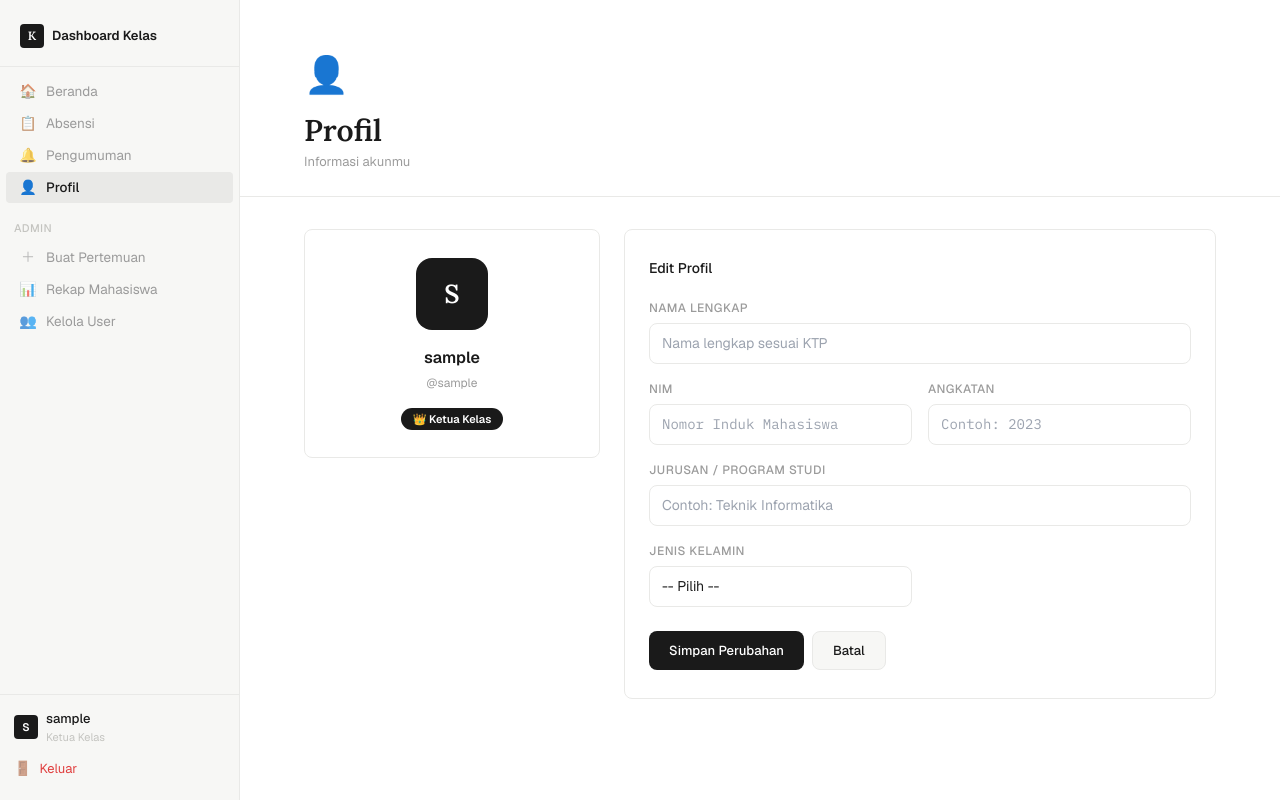
After one commit to Mogu2709/dashboard-kelas, a Django app: page /profil/ in a window 1280 px wide. The commit adds this page. Run offline with Django 5.2, Linux system fonts and the light colour scheme; the visitor is signed in with stand-in values (Sample User, id 1); data comes from the database, SQL or seed files in the repository; data that the repository does not hold is empty; some libraries are stand-ins or nearby versions.

Commit message:
feat:profile mahasiwa

```diff
--- a/accounts/urls.py
+++ b/accounts/urls.py
@@ -2,9 +2,16 @@ from django.urls import path
 from . import views
 
 urlpatterns = [
+    # Auth
     path('register/', views.register_view, name='register'),
     path('login/', views.login_view, name='login'),
     path('pending/', views.pending_approval_view, name='pending_approval'),
+
+    # Profil
+    path('profil/', views.profil_view, name='profil'),
+    path('profil/<int:user_id>/', views.profil_user_view, name='profil_user'),
+
+    # Kelola User (superuser)
     path('kelola-user/', views.kelola_user_view, name='kelola_user'),
     path('kelola-user/approve/<int:user_id>/', views.approve_user_view, name='approve_user'),
     path('kelola-user/reject/<int:user_id>/', views.reject_user_view, name='reject_user'),
--- a/accounts/views.py
+++ b/accounts/views.py
@@ -3,6 +3,7 @@ from django.contrib.auth.forms import UserCreationForm
 from django.contrib.auth import login, authenticate, logout
 from django.contrib.auth.decorators import login_required
 from django.contrib.auth.models import User
+from django.contrib import messages
 from django.utils import timezone
 from django import forms
 
@@ -18,10 +19,9 @@ class RegisterForm(UserCreationForm):
         fields = ('username', 'password1', 'password2')
 
 
-# ─── MIDDLEWARE CHECK: blokir user pending/rejected ───────────────────────────
+# ─── HELPER ───────────────────────────────────────────────────────────────────
 
 def check_user_approved(user):
-    """Return True jika user adalah superuser atau sudah approved."""
     if user.is_superuser:
         return True
     try:
@@ -40,9 +40,8 @@ def register_view(request):
         form = RegisterForm(request.POST)
         if form.is_valid():
             user = form.save(commit=False)
-            user.is_active = True  # aktif tapi belum bisa login karena status pending
+            user.is_active = True
             user.save()
-            # Buat profile dengan status pending
             UserProfile.objects.create(user=user, status='pending')
             return redirect('pending_approval')
     else:
@@ -57,7 +56,7 @@ def pending_approval_view(request):
     return render(request, 'pending_approval.html')
 
 
-# ─── CUSTOM LOGIN: cek status approval ───────────────────────────────────────
+# ─── LOGIN ────────────────────────────────────────────────────────────────────
 
 def login_view(request):
     if request.user.is_authenticated:
@@ -78,7 +77,6 @@ def login_view(request):
             try:
                 profile = user.profile
             except UserProfile.DoesNotExist:
-                # User tanpa profile dianggap pending
                 error = 'pending'
                 return render(request, 'login.html', {'error': error})
 
@@ -99,7 +97,6 @@ def login_view(request):
 
 @login_required
 def dashboard_view(request):
-    # Blokir user yang belum approved
     if not check_user_approved(request.user):
         logout(request)
         return redirect('pending_approval')
@@ -121,14 +118,77 @@ def dashboard_view(request):
     return render(request, 'dashboard.html', context)
 
 
-# ─── KELOLA USER (SUPERUSER ONLY) ─────────────────────────────────────────────
+# ─── PROFIL ───────────────────────────────────────────────────────────────────
+
+@login_required
+def profil_view(request):
+    """Profil milik sendiri."""
+    profile, _ = UserProfile.objects.get_or_create(user=request.user)
+
+    if request.method == 'POST':
+        _simpan_profil(request, profile)
+        messages.success(request, 'Profil berhasil diperbarui.')
+        return redirect('profil')
+
+    total_hadir = Attendance.objects.filter(user=request.user).count()
+    total_pertemuan = Pertemuan.objects.count()
+    persentase = round((total_hadir / total_pertemuan) * 100, 1) if total_pertemuan > 0 else 0
+
+    return render(request, 'profil.html', {
+        'profile': profile,
+        'is_own_profile': True,
+        'can_edit': True,
+        'total_hadir': total_hadir,
+        'persentase': persentase,
+    })
+
+
+@login_required
+def profil_user_view(request, user_id):
+    """Superuser melihat/edit profil mahasiswa lain."""
+    if not request.user.is_superuser:
+        return redirect('profil')
+
+    target_user = get_object_or_404(User, id=user_id)
+    profile, _ = UserProfile.objects.get_or_create(user=target_user)
+
+    if request.method == 'POST':
+        _simpan_profil(request, profile)
+        messages.success(request, f'Profil {target_user.username} berhasil diperbarui.')
+        return redirect('profil_user', user_id=user_id)
+
+    total_hadir = Attendance.objects.filter(user=target_user).count()
+    total_pertemuan = Pertemuan.objects.count()
+    persentase = round((total_hadir / total_pertemuan) * 100, 1) if total_pertemuan > 0 else 0
+
+    return render(request, 'profil.html', {
+        'profile': profile,
+        'is_own_profile': False,
+        'can_edit': True,  # superuser selalu bisa edit
+        'total_hadir': total_hadir,
+        'persentase': persentase,
+    })
+
+
+def _simpan_profil(request, profile):
+    """Helper: simpan data profil dari POST."""
+    profile.nama_lengkap  = request.POST.get('nama_lengkap', '').strip()
+    profile.nim           = request.POST.get('nim', '').strip()
+    profile.jurusan       = request.POST.get('jurusan', '').strip()
+    profile.jenis_kelamin = request.POST.get('jenis_kelamin', '')
+    angkatan = request.POST.get('angkatan', '').strip()
+    profile.angkatan = int(angkatan) if angkatan.isdigit() else None
+    profile.save()
+
+
+# ─── KELOLA USER (SUPERUSER) ──────────────────────────────────────────────────
 
 @login_required
 def kelola_user_view(request):
     if not request.user.is_superuser:
         return redirect('dashboard')
 
-    pending = UserProfile.objects.filter(status='pending').select_related('user').order_by('dibuat_pada')
+    pending  = UserProfile.objects.filter(status='pending').select_related('user').order_by('dibuat_pada')
     approved = UserProfile.objects.filter(status='approved').select_related('user').order_by('user__username')
     rejected = UserProfile.objects.filter(status='rejected').select_related('user').order_by('user__username')
 
--- a/templates/base.html
+++ b/templates/base.html
@@ -438,10 +438,10 @@
             <div class="dropdown-header">
                 <div style="display:flex;align-items:center;gap:10px;">
                     <div style="width:32px;height:32px;border-radius:7px;background:var(--text);color:white;display:flex;align-items:center;justify-content:center;font-size:13px;font-weight:600;flex-shrink:0;">
-                        {{ user.username|slice:":1"|upper }}
+                        {% if user.profile.nama_lengkap %}{{ user.profile.inisial }}{% else %}{{ user.username|slice:":1"|upper }}{% endif %}
                     </div>
                     <div>
-                        <div class="dropdown-username">{{ user.username }}</div>
+                        <div class="dropdown-username">{% if user.profile.nama_lengkap %}{{ user.profile.nama_lengkap }}{% else %}{{ user.username }}{% endif %}</div>
                         <div class="dropdown-role">{% if user.is_superuser %}Ketua Kelas{% else %}Mahasiswa{% endif %}</div>
                     </div>
                 </div>
@@ -451,6 +451,9 @@
             <div class="dropdown-body">
                 <a href="/" class="dropdown-item">
                     <span>🏠</span> Beranda
+                </a>
+                <a href="{% url 'profil' %}" class="dropdown-item">
+                    <span>👤</span> Profil Saya
                 </a>
                 <a href="{% url 'pengumuman_list' %}" class="dropdown-item">
                     <span>🔔</span> Pengumuman
@@ -492,6 +495,9 @@
             <span style="flex:1;">Pengumuman</span>
             <span id="notif-badge" style="display:none;background:#e03e3e;color:white;font-size:10px;font-weight:700;padding:1px 6px;border-radius:100px;line-height:16px;"></span>
         </a>
+        <a href="{% url 'profil' %}" class="nav-item {% block nav_profil %}{% endblock %}" onclick="closeSidebar()">
+            <span class="nav-icon">👤</span> Profil
+        </a>
     </div>
 
     {% if user.is_superuser %}
@@ -505,16 +511,15 @@
         </a>
         <a href="{% url 'kelola_user' %}" class="nav-item {% block nav_kelola_user %}{% endblock %}" onclick="closeSidebar()">
             <span class="nav-icon">👥</span> Kelola User
-            {# Badge pending user - opsional #}
         </a>
     </div>
     {% endif %}
 
     <div class="sidebar-footer">
         <div class="user-item">
-            <div class="user-avatar">{{ user.username|slice:":1"|upper }}</div>
+            <div class="user-avatar">{% if user.profile.nama_lengkap %}{{ user.profile.inisial }}{% else %}{{ user.username|slice:":1"|upper }}{% endif %}</div>
             <div style="flex:1;min-width:0;">
-                <div class="user-name">{{ user.username }}</div>
+                <div class="user-name">{% if user.profile.nama_lengkap %}{{ user.profile.nama_lengkap }}{% else %}{{ user.username }}{% endif %}</div>
                 <div class="user-role">{% if user.is_superuser %}Ketua Kelas{% else %}Mahasiswa{% endif %}</div>
             </div>
         </div>
--- /dev/null
+++ b/templates/profil.html
@@ -0,0 +1,178 @@
+{% extends 'base.html' %}
+{% block nav_profil %}active{% endblock %}
+
+{% block content %}
+<div class="page-header fade">
+    <span class="page-emoji">👤</span>
+    <h1 class="page-title">Profil</h1>
+    <p class="page-subtitle">
+        {% if is_own_profile %}Informasi akunmu{% else %}Profil {{ profile.display_name }}{% endif %}
+    </p>
+</div>
+
+<div class="page-content">
+
+    {% if messages %}
+    {% for message in messages %}
+    <div class="fade" style="margin-bottom:16px;padding:12px 16px;border-radius:8px;font-size:13px;
+        {% if message.tags == 'success' %}background:#f0fdf4;border:1px solid #bbf7d0;color:#166534;
+        {% else %}background:#fef2f2;border:1px solid #fecaca;color:#991b1b;{% endif %}">
+        {{ message }}
+    </div>
+    {% endfor %}
+    {% endif %}
+
+    <div style="display:grid;grid-template-columns:1fr 2fr;gap:24px;align-items:start;" class="profil-grid">
+
+        <!-- Kartu Identitas -->
+        <div class="notion-card fade fade-1" style="padding:28px 24px;text-align:center;">
+            <!-- Avatar -->
+            <div style="width:72px;height:72px;border-radius:16px;background:#1a1a1a;color:white;
+                        display:flex;align-items:center;justify-content:center;
+                        font-family:'Lora',serif;font-size:26px;font-weight:600;
+                        margin:0 auto 16px;">
+                {{ profile.inisial }}
+            </div>
+
+            <div style="font-size:16px;font-weight:600;color:#1a1a1a;margin-bottom:4px;">
+                {{ profile.display_name }}
+            </div>
+            <div style="font-size:12px;color:#9b9b9b;margin-bottom:16px;">
+                @{{ profile.user.username }}
+            </div>
+
+            <!-- Badge role -->
+            {% if profile.user.is_superuser %}
+            <span style="background:#1a1a1a;color:white;font-size:11px;font-weight:600;padding:4px 12px;border-radius:100px;">
+                👑 Ketua Kelas
+            </span>
+            {% else %}
+            <span style="background:#f0fdf4;color:#166534;border:1px solid #bbf7d0;font-size:11px;font-weight:600;padding:4px 12px;border-radius:100px;">
+                🎓 Mahasiswa
+            </span>
+            {% endif %}
+
+            {% if not profile.user.is_superuser %}
+            <!-- Stats kehadiran mini -->
+            <div style="margin-top:24px;padding-top:20px;border-top:1px solid #e9e9e7;">
+                <div style="display:grid;grid-template-columns:1fr 1fr;gap:12px;">
+                    <div>
+                        <div style="font-family:'Lora',serif;font-size:22px;font-weight:600;color:#1a1a1a;">{{ total_hadir }}</div>
+                        <div style="font-size:11px;color:#9b9b9b;margin-top:2px;">Hadir</div>
+                    </div>
+                    <div>
+                        <div style="font-family:'Lora',serif;font-size:22px;font-weight:600;color:
+                            {% if persentase >= 75 %}#1a7f4b{% elif persentase >= 50 %}#854d0e{% else %}#b91c1c{% endif %};">
+                            {{ persentase }}%
+                        </div>
+                        <div style="font-size:11px;color:#9b9b9b;margin-top:2px;">Kehadiran</div>
+                    </div>
+                </div>
+            </div>
+            {% endif %}
+        </div>
+
+        <!-- Form Edit -->
+        <div class="notion-card fade fade-2" style="padding:28px 24px;">
+            <div style="font-size:14px;font-weight:500;color:#1a1a1a;margin-bottom:20px;">
+                {% if is_own_profile %}Edit Profil{% else %}Data Mahasiswa{% endif %}
+            </div>
+
+            <form method="post">
+                {% csrf_token %}
+
+                <div style="display:grid;grid-template-columns:1fr 1fr;gap:16px;" class="form-grid">
+
+                    <div style="grid-column:1/-1;">
+                        <label style="display:block;font-size:12px;font-weight:500;color:#9b9b9b;margin-bottom:6px;text-transform:uppercase;letter-spacing:0.04em;">
+                            Nama Lengkap
+                        </label>
+                        <input type="text" name="nama_lengkap"
+                            value="{{ profile.nama_lengkap }}"
+                            placeholder="Nama lengkap sesuai KTP"
+                            {% if not can_edit %}disabled{% endif %}
+                            style="width:100%;padding:9px 12px;border:1px solid #e9e9e7;border-radius:8px;font-size:14px;font-family:'Geist',sans-serif;background:{% if can_edit %}white{% else %}#f7f7f5{% endif %};color:#1a1a1a;outline:none;transition:border 0.15s;"
+                            onfocus="this.style.borderColor='#1a1a1a'" onblur="this.style.borderColor='#e9e9e7'">
+                    </div>
+
+                    <div>
+                        <label style="display:block;font-size:12px;font-weight:500;color:#9b9b9b;margin-bottom:6px;text-transform:uppercase;letter-spacing:0.04em;">
+                            NIM
+                        </label>
+                        <input type="text" name="nim"
+                            value="{{ profile.nim }}"
+                            placeholder="Nomor Induk Mahasiswa"
+                            {% if not can_edit %}disabled{% endif %}
+                            style="width:100%;padding:9px 12px;border:1px solid #e9e9e7;border-radius:8px;font-size:14px;font-family:'IBM Plex Mono',monospace;background:{% if can_edit %}white{% else %}#f7f7f5{% endif %};color:#1a1a1a;outline:none;transition:border 0.15s;"
+                            onfocus="this.style.borderColor='#1a1a1a'" onblur="this.style.borderColor='#e9e9e7'">
+                    </div>
+
+                    <div>
+                        <label style="display:block;font-size:12px;font-weight:500;color:#9b9b9b;margin-bottom:6px;text-transform:uppercase;letter-spacing:0.04em;">
+                            Angkatan
+                        </label>
+                        <input type="number" name="angkatan"
+                            value="{{ profile.angkatan|default:'' }}"
+                            placeholder="Contoh: 2023"
+                            min="2000" max="2099"
+                            {% if not can_edit %}disabled{% endif %}
+                            style="width:100%;padding:9px 12px;border:1px solid #e9e9e7;border-radius:8px;font-size:14px;font-family:'IBM Plex Mono',monospace;background:{% if can_edit %}white{% else %}#f7f7f5{% endif %};color:#1a1a1a;outline:none;transition:border 0.15s;"
+                            onfocus="this.style.borderColor='#1a1a1a'" onblur="this.style.borderColor='#e9e9e7'">
+                    </div>
+
+                    <div style="grid-column:1/-1;">
+                        <label style="display:block;font-size:12px;font-weight:500;color:#9b9b9b;margin-bottom:6px;text-transform:uppercase;letter-spacing:0.04em;">
+                            Jurusan / Program Studi
+                        </label>
+                        <input type="text" name="jurusan"
+                            value="{{ profile.jurusan }}"
+                            placeholder="Contoh: Teknik Informatika"
+                            {% if not can_edit %}disabled{% endif %}
+                            style="width:100%;padding:9px 12px;border:1px solid #e9e9e7;border-radius:8px;font-size:14px;font-family:'Geist',sans-serif;background:{% if can_edit %}white{% else %}#f7f7f5{% endif %};color:#1a1a1a;outline:none;transition:border 0.15s;"
+                            onfocus="this.style.borderColor='#1a1a1a'" onblur="this.style.borderColor='#e9e9e7'">
+                    </div>
+
+                    <div>
+                        <label style="display:block;font-size:12px;font-weight:500;color:#9b9b9b;margin-bottom:6px;text-transform:uppercase;letter-spacing:0.04em;">
+                            Jenis Kelamin
+                        </label>
+                        <select name="jenis_kelamin"
+                            {% if not can_edit %}disabled{% endif %}
+                            style="width:100%;padding:9px 12px;border:1px solid #e9e9e7;border-radius:8px;font-size:14px;font-family:'Geist',sans-serif;background:{% if can_edit %}white{% else %}#f7f7f5{% endif %};color:#1a1a1a;outline:none;appearance:none;transition:border 0.15s;cursor:{% if can_edit %}pointer{% else %}default{% endif %};"
+                            onfocus="this.style.borderColor='#1a1a1a'" onblur="this.style.borderColor='#e9e9e7'">
+                            <option value="">-- Pilih --</option>
+                            <option value="L" {% if profile.jenis_kelamin == 'L' %}selected{% endif %}>Laki-laki</option>
+                            <option value="P" {% if profile.jenis_kelamin == 'P' %}selected{% endif %}>Perempuan</option>
+                        </select>
+                    </div>
+
+                </div>
+
+                {% if can_edit %}
+                <div style="margin-top:24px;display:flex;gap:8px;">
+                    <button type="submit"
+                        style="padding:9px 20px;background:#1a1a1a;color:white;border:none;border-radius:8px;font-size:13px;font-weight:500;cursor:pointer;font-family:'Geist',sans-serif;transition:opacity 0.15s;"
+                        onmouseover="this.style.opacity='0.8'" onmouseout="this.style.opacity='1'">
+                        Simpan Perubahan
+                    </button>
+                    <a href="{% if is_own_profile %}{% url 'profil' %}{% else %}{% url 'profil_user' profile.user.id %}{% endif %}"
+                        style="padding:9px 20px;background:#f7f7f5;color:#1a1a1a;border:1px solid #e9e9e7;border-radius:8px;font-size:13px;font-weight:500;cursor:pointer;font-family:'Geist',sans-serif;text-decoration:none;display:inline-block;transition:background 0.15s;"
+                        onmouseover="this.style.background='#e9e9e7'" onmouseout="this.style.background='#f7f7f5'">
+                        Batal
+                    </a>
+                </div>
+                {% endif %}
+            </form>
+        </div>
+
+    </div>
+</div>
+
+<style>
+@media (max-width: 640px) {
+    .profil-grid { grid-template-columns: 1fr !important; }
+    .form-grid { grid-template-columns: 1fr !important; }
+    .form-grid > [style*="grid-column"] { grid-column: 1 !important; }
+}
+</style>
+{% endblock %}
```
Also changed, not shown: accounts/models.py (+32 -3 lines), 1 other file.
